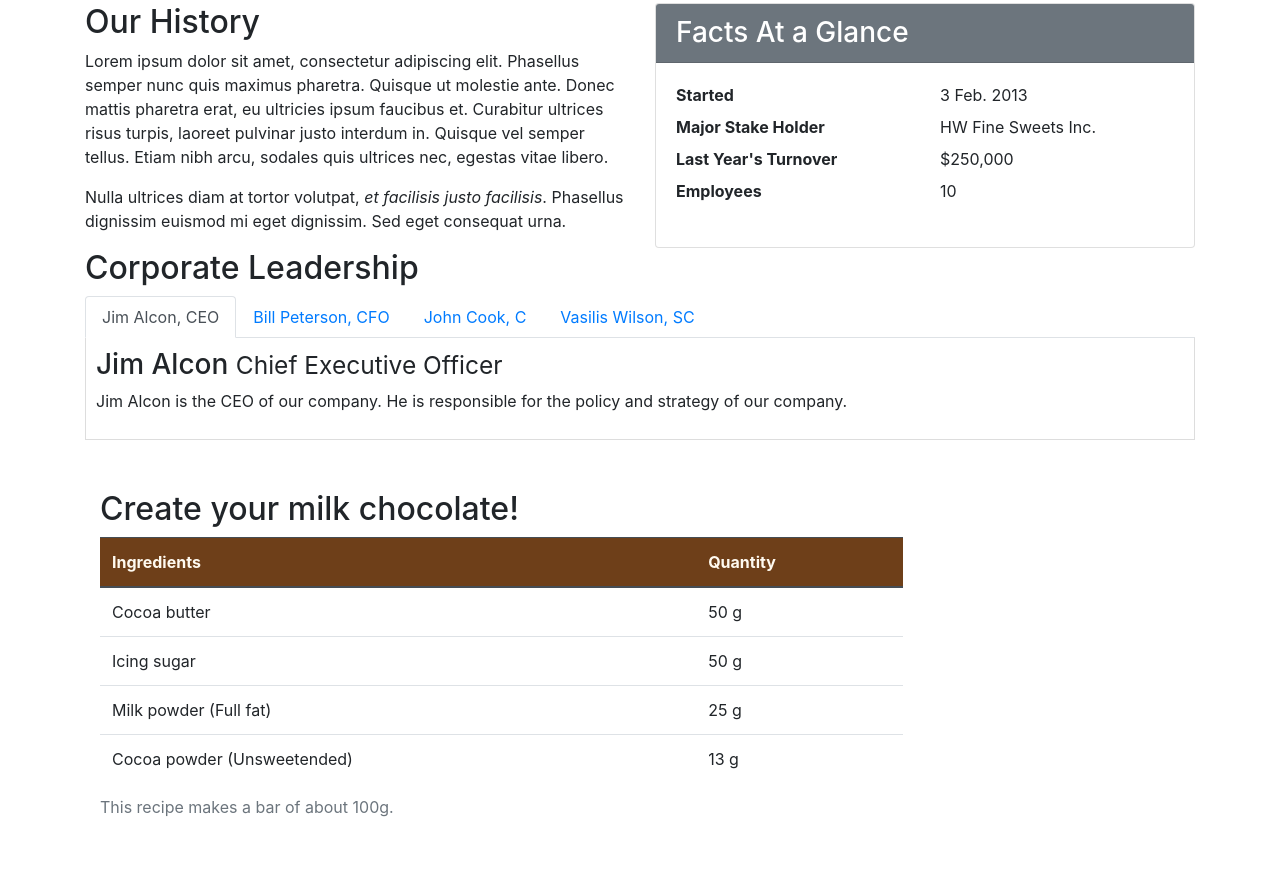
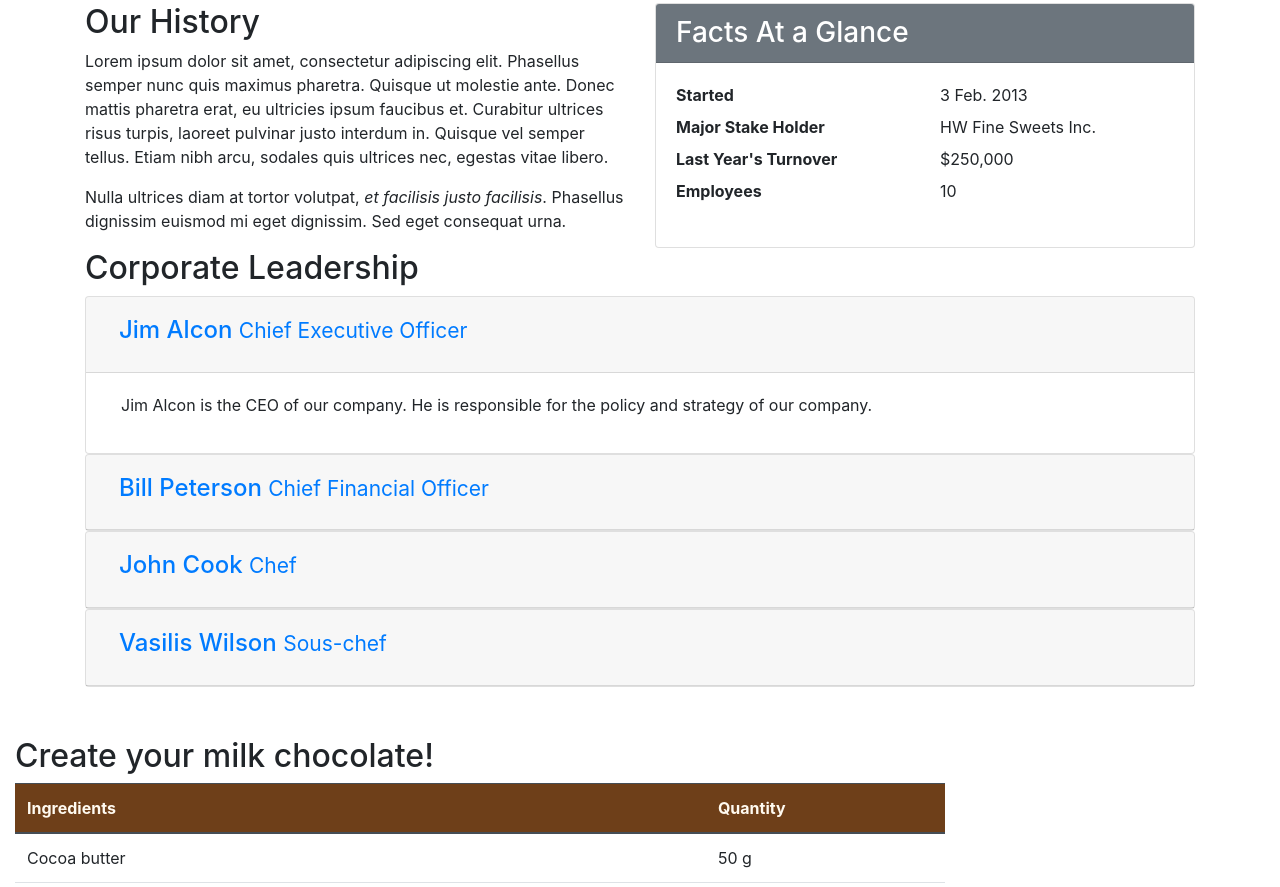
Before and after one commit to kostasio1313/leChocolat, a plain HTML site: page aboutus.html in a window 1280 px wide. Shown: the part 374-1261 px from the top of the page. Drawn offline with nearby package versions, Linux system fonts and the light colour scheme.

Commit message:
Accordion

```diff
--- a/aboutus.html
+++ b/aboutus.html
@@ -34,13 +34,11 @@
                 <ul class="navbar-nav">
                     <li class="nav-item"><a class="nav-link" href="./index.html"><span class="fa fa-home fa-lg"></span>
                             Home</a></li>
-                    <li class="nav-item active"><a class="nav-link" href="./aboutus.html"><span
-                                class="fa fa-info fa-lg"></span>
+                    <li class="nav-item active"><a class="nav-link" href="./aboutus.html"><span class="fa fa-info fa-lg"></span>
                             About</a></li>
                     <li class="nav-item"><a class="nav-link" href="#"><span class="fa fa-list fa-lg"></span> Menu</a>
                     </li>
-                    <li class="nav-item"><a class="nav-link" href="./contactus.html"><span
-                                class="fa fa-address-card fa-lg"></span>
+                    <li class="nav-item"><a class="nav-link" href="./contactus.html"><span class="fa fa-address-card fa-lg"></span>
                             Contact</a></li>
                 </ul>
             </div>
@@ -109,7 +107,7 @@
             <div class="col-12">
                 <h2>Corporate Leadership</h2>
 
-                <ul class="nav nav-tabs">
+                <!--  <ul class="nav nav-tabs">
                     <li class="nav-item">
                         <a class="nav-link active" href="#tab1" role="tab" data-toggle="tab"> Jim Alcon, CEO</a>
                     </li>
@@ -122,36 +120,65 @@
                     <li class="nav-item">
                         <a class="nav-link" href="#tab4" role="tab" data-toggle="tab"> Vasilis Wilson, SC</a>
                     </li>
-                </ul>
+                </ul> -->
 
-                <div class="tab-content">
-                    <div role="tabpanel" class="tab-pane fade show active" id="tab1">
-                        <h3>Jim Alcon <small>Chief Executive Officer </small></h3>
-                        <p class="d-none d-sm-block">Jim Alcon is the CEO of our company. He is responsible for the
-                            policy and
-                            strategy of our company.
-                        </p>
+                <div id="accordion">
+                    <div class="card">
+                        <div class="card-header" id="headingOne">
+                            <button class="btn btn-link" data-toggle="collapse" data-target="#collapseOne"
+                                aria-expanded="true" aria-controls="collapseOne">
+                                <h4>Jim Alcon <small>Chief Executive Officer </small></h4>
+                            </button>
                         </div>
-                    <div role="tabpanel" class="tab-pane fade show" id="tab2">
-                        <h3>Bill Peterson <small>Chief Financial Officer </small></h3>
-                        <p class="d-none d-sm-block">Bill Peterson is the CFO of our company. He is responsible for all
-                            the
-                            financial decisions of our
-                            company. </p>
+                        <div id="collapseOne" class="collapse show" aria-labelledby="headingOne" data-parent="#accordion">
+                            <div class="card-body">
+                                <p class="col d-none d-sm-block">Jim Alcon is the CEO of our company. He is responsible
+                                    for the policy and strategy of our company. </p>
                             </div>
-                    <div role="tabpanel" class="tab-pane fade show" id="tab3">
-                        <h3>John Cook <small>Chef</small></h3>
-                        <p class="d-none d-sm-block">Our Chef, John Cook has specialized in the production of chocolates
-                            and he
-                            has created the receipts
-                            for our chocolates. </p>
                         </div>
-                    <div role="tabpanel" class="tab-pane fade show" id="tab4">
-                        <h3>Vasilis Wilson <small>Sous-chef </small></h3>
-                        <p class="d-none d-sm-block">Vasilis Wilson is well informed of all the current trends in pastry
-                            and
-                            contributes his innovative
-                            ideas in our products. </p>
+                    </div>
+                    <div class="card">
+                        <div class="card-header" id="headingTwo">
+                            <button class="btn btn-link collapsed" data-toggle="collapse" data-target="#collapseTwo"
+                                aria-expanded="false" aria-controls="collapseTwo">
+                                <h4>Bill Peterson <small>Chief Financial Officer </small></h4>
+                            </button>
+                        </div>
+                        <div id="collapseTwo" class="collapse" aria-labelledby="headingTwo" data-parent="#accordion">
+                            <div class="card-body">
+                                <p class="col d-none d-sm-block">Bill Peterson is the CFO of our company. He is
+                                    responsible for all the financial decisions of our company. </p>
+                            </div>
+                        </div>
+                    </div>
+                    <div class="card">
+                        <div class="card-header" id="headingThree">
+                            <button class="btn btn-link collapsed" data-toggle="collapse" data-target="#collapseThree"
+                                aria-expanded="false" aria-controls="collapseThree">
+                                <h4>John Cook <small>Chef</small></h4>
+                            </button>
+                        </div>
+                        <div id="collapseThree" class="collapse" aria-labelledby="headingThree" data-parent="#accordion">
+                            <div class="card-body">
+                                <p class="col d-none d-sm-block">Our Chef, John Cook has specialized in the production
+                                    of chocolates and he has created the receipts for our chocolates. </p>
+                            </div>
+                        </div>
+                    </div>
+                    <div class="card">
+                        <div class="card-header" id="headingFour">
+                            <button class="btn btn-link collapsed" data-toggle="collapse" data-target="#collapseFour"
+                                aria-expanded="false" aria-controls="collapseFour">
+                                <h4>Vasilis Wilson <small>Sous-chef </small></h4>
+                            </button>
+                        </div>
+                        <div id="collapseFour" class="collapse" aria-labelledby="headingFour" data-parent="#accordion">
+                            <div class="card-body">
+                                <p class="col d-none d-sm-block">Vasilis Wilson is well informed of all the current
+                                    trends in pastry and contributes his innovative ideas in our products. </p>
+                            </div>
+                        </div>
+                    </div>
                 </div>
 
 
```
Lines whose indentation alone changed are shown as unchanged.
